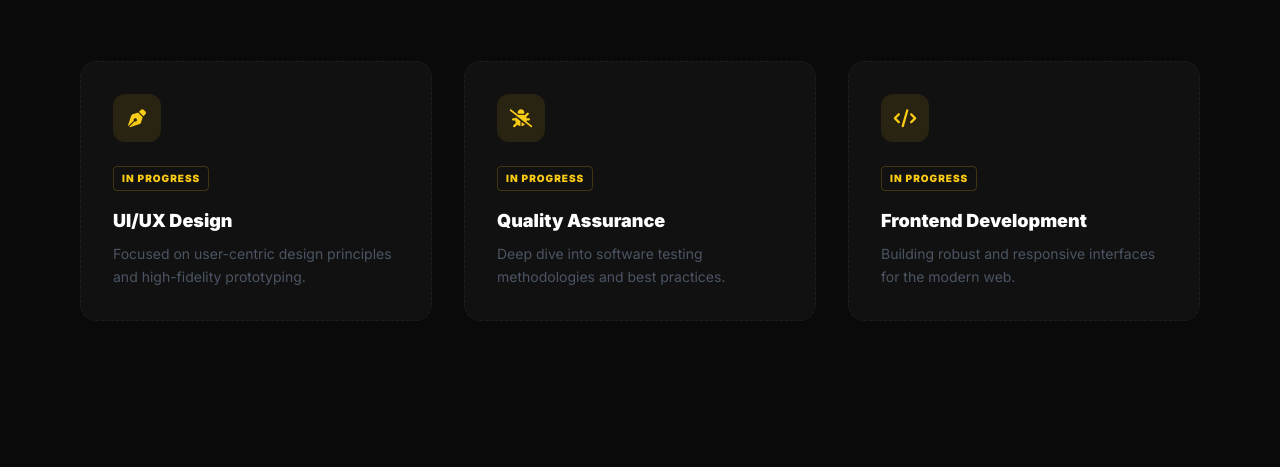
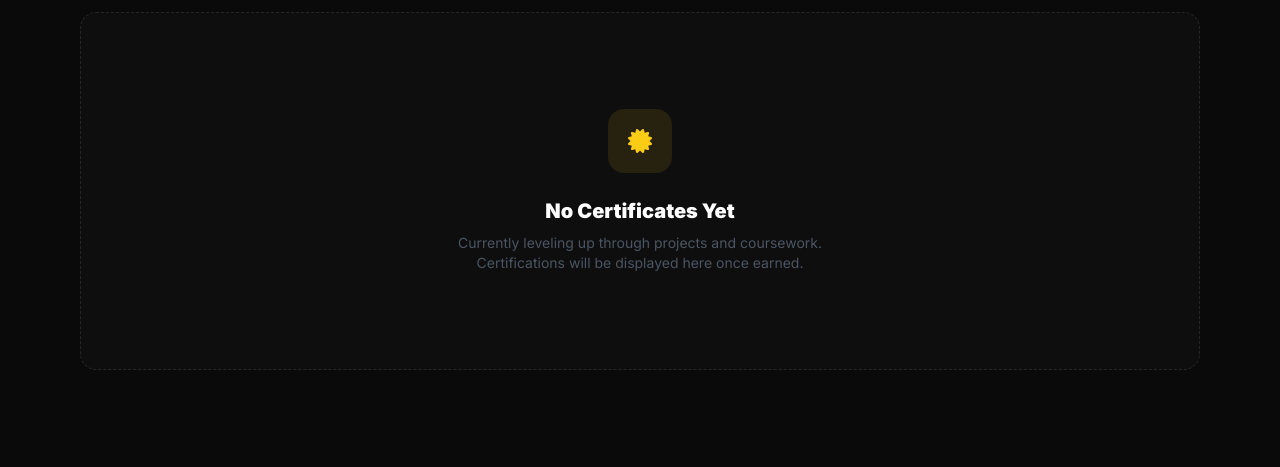
Before and after one commit to FujiChes/portfolio, a plain HTML site: page certificates.html in a window 1280 px wide. Shown: the part 333-800 px from the top of the page. Drawn offline with nearby package versions, Linux system fonts and the light colour scheme.

Commit message:
fix the certificates

```diff
--- a/certificates.html
+++ b/certificates.html
@@ -22,45 +22,20 @@
             </h1>
 
             <p class="text-gray-500 text-lg mb-16 max-w-xl">
-                Currently pursuing certifications in my areas of focus. Check back soon as I continue to grow my expertise.
+                I'm currently focused on building real-world skills and hands-on experience. Certifications are on the horizon — stay tuned.
             </p>
 
-            <div class="grid grid-cols-1 md:grid-cols-2 lg:grid-cols-3 gap-8">
+            <!-- Empty State -->
+            <div class="flex flex-col items-center justify-center py-24 border border-dashed border-white/10 rounded-2xl bg-white/[0.02]">
+                <div class="w-16 h-16 rounded-2xl bg-yellow-400/10 flex items-center justify-center mb-6">
+                    <i class="fa-solid fa-certificate text-yellow-400 text-2xl"></i>
+                </div>
+                <h3 class="text-white font-bold text-xl mb-2">No Certificates Yet</h3>
+                <p class="text-gray-600 text-sm text-center max-w-sm">
+                    Currently leveling up through projects and coursework. Certifications will be displayed here once earned.
+                </p>
+            </div>
 
-                <div class="bg-white/[0.03] p-8 rounded-2xl border border-white/5 border-dashed hover:border-yellow-400/20 transition-all duration-300 flex flex-col items-start">
-                    <div class="w-12 h-12 rounded-xl bg-yellow-400/10 flex items-center justify-center mb-6">
-                        <i class="fa-solid fa-pen-nib text-yellow-400 text-lg"></i>
-                    </div>
-                    <span class="text-[10px] border border-yellow-400/20 px-2 py-1 rounded text-yellow-400 font-bold uppercase tracking-widest mb-4">In Progress</span>
-                    <h3 class="text-lg font-bold mb-2 text-white">UI/UX Design</h3>
-                    <p class="text-gray-600 text-sm leading-relaxed">
-                        Focused on user-centric design principles and high-fidelity prototyping.
-                    </p>
-                </div>
-
-                <div class="bg-white/[0.03] p-8 rounded-2xl border border-white/5 border-dashed hover:border-yellow-400/20 transition-all duration-300 flex flex-col items-start">
-                    <div class="w-12 h-12 rounded-xl bg-yellow-400/10 flex items-center justify-center mb-6">
-                        <i class="fa-solid fa-bug-slash text-yellow-400 text-lg"></i>
-                    </div>
-                    <span class="text-[10px] border border-yellow-400/20 px-2 py-1 rounded text-yellow-400 font-bold uppercase tracking-widest mb-4">In Progress</span>
-                    <h3 class="text-lg font-bold mb-2 text-white">Quality Assurance</h3>
-                    <p class="text-gray-600 text-sm leading-relaxed">
-                        Deep dive into software testing methodologies and best practices.
-                    </p>
-                </div>
-
-                <div class="bg-white/[0.03] p-8 rounded-2xl border border-white/5 border-dashed hover:border-yellow-400/20 transition-all duration-300 flex flex-col items-start">
-                    <div class="w-12 h-12 rounded-xl bg-yellow-400/10 flex items-center justify-center mb-6">
-                        <i class="fa-solid fa-code text-yellow-400 text-lg"></i>
-                    </div>
-                    <span class="text-[10px] border border-yellow-400/20 px-2 py-1 rounded text-yellow-400 font-bold uppercase tracking-widest mb-4">In Progress</span>
-                    <h3 class="text-lg font-bold mb-2 text-white">Frontend Development</h3>
-                    <p class="text-gray-600 text-sm leading-relaxed">
-                        Building robust and responsive interfaces for the modern web.
-                    </p>
-                </div>
-
-            </div>
         </div>
     </section>
 
```
